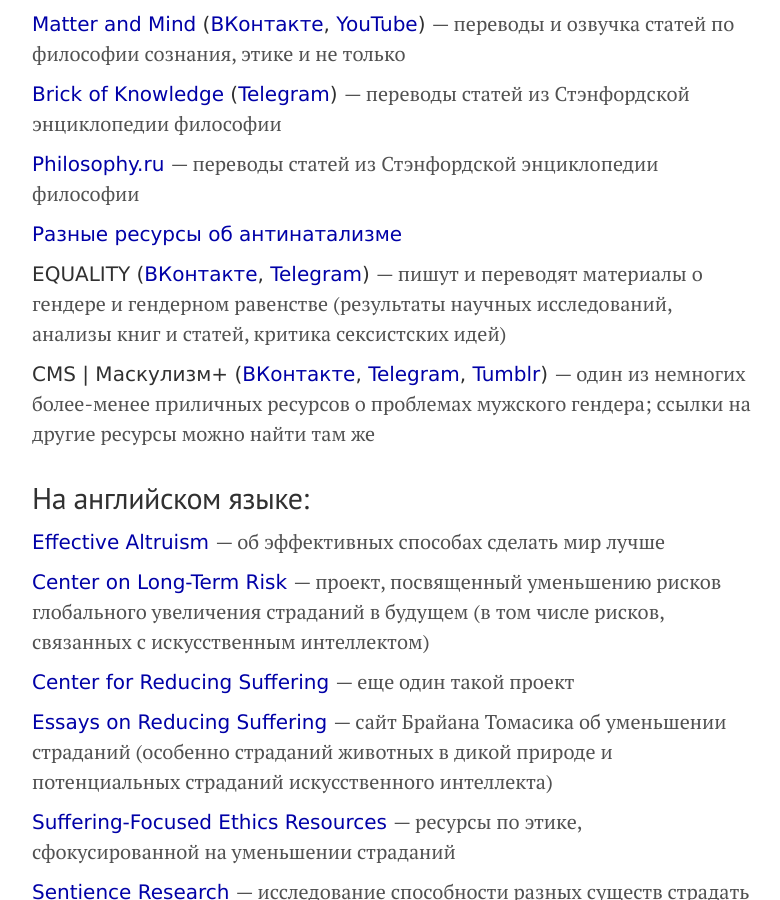
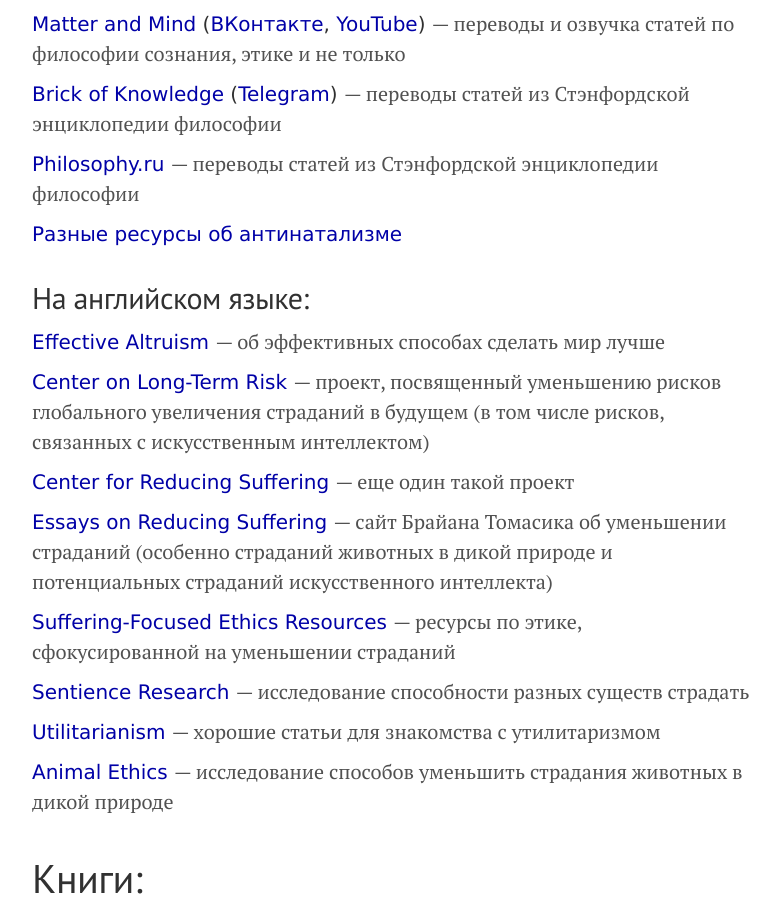
Before and after one commit to KKirdan/kkirdan.github.io, a Jekyll site: the page built from blog/links.md, in a window 1280 px wide and 900 px high, scrolled down 685 px. Shown: the whole window, without its empty margins (248-1028 px from the left). Built offline with Jekyll 4.4.1, drawn with Linux system fonts in a browser that asks for light colours.

Commit message:
Update links.md

```diff
--- a/blog/links.md
+++ b/blog/links.md
@@ -18,8 +18,6 @@
 {% include project-entry.html title="Brick of Knowledge" url="https://brickofknowledge.com/" telegram="https://t.me/brickofknowledge" text="переводы статей из Стэнфордской энциклопедии философии" %}
 {% include project-entry.html title="Philosophy.ru" url="https://philosophy.ru/" text="переводы статей из Стэнфордской энциклопедии философии" %}
 {% include project-entry.html title="Разные ресурсы об антинатализме" url="https://reducingsuffering.github.io/520.html" %}
-{% include project-entry.html title="EQUALITY" vk="https://vk.com/g_equality" telegram="https://t.me/g_equality" text="пишут и переводят материалы о гендере и гендерном равенстве (результаты научных исследований, анализы книг и статей, критика сексистских идей)" %}
-{% include project-entry.html title="CMS | Маскулизм+" vk="https://vk.com/checkmatescum" telegram="https://t.me/checkmatescum" tumblr="https://ru-masculism.tumblr.com/" text="один из немногих более-менее приличных ресурсов о проблемах мужского гендера; ссылки на другие ресурсы можно найти там же" %}
 
 ## На английском языке:
 
```
